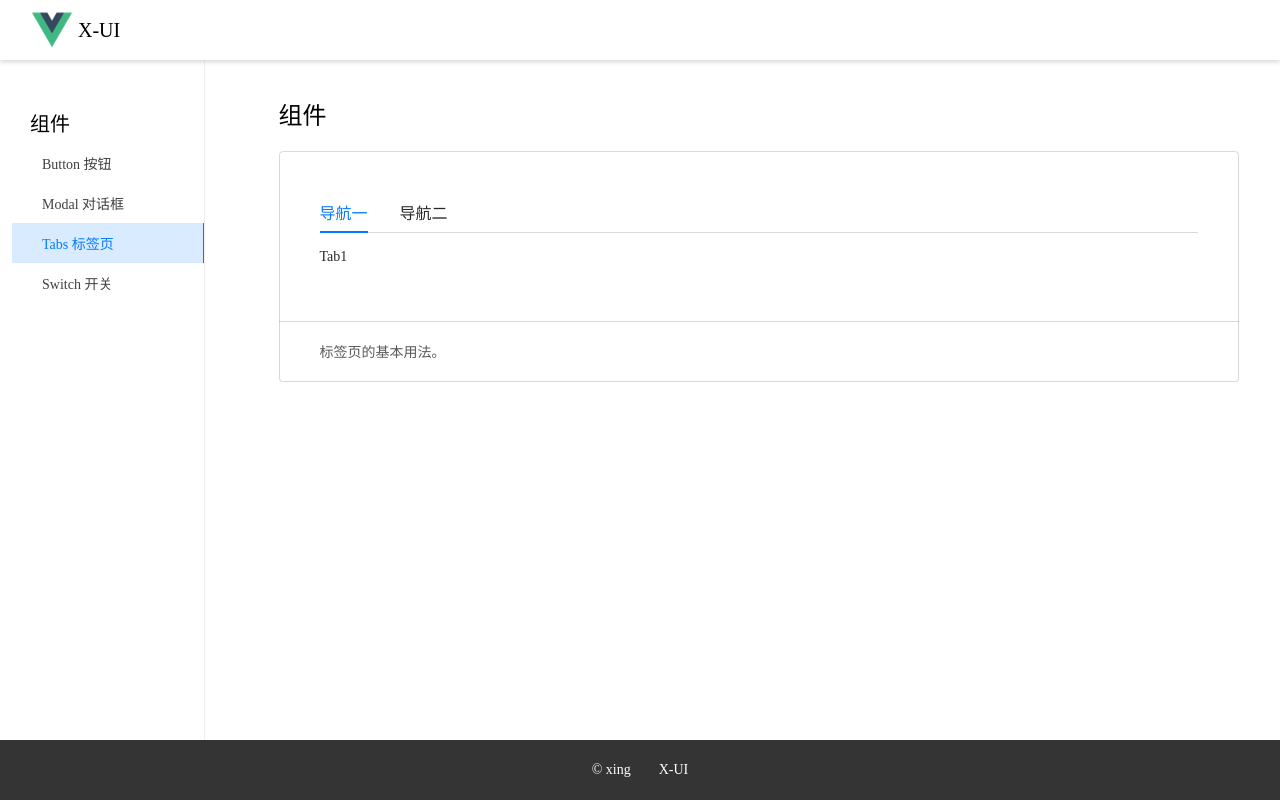
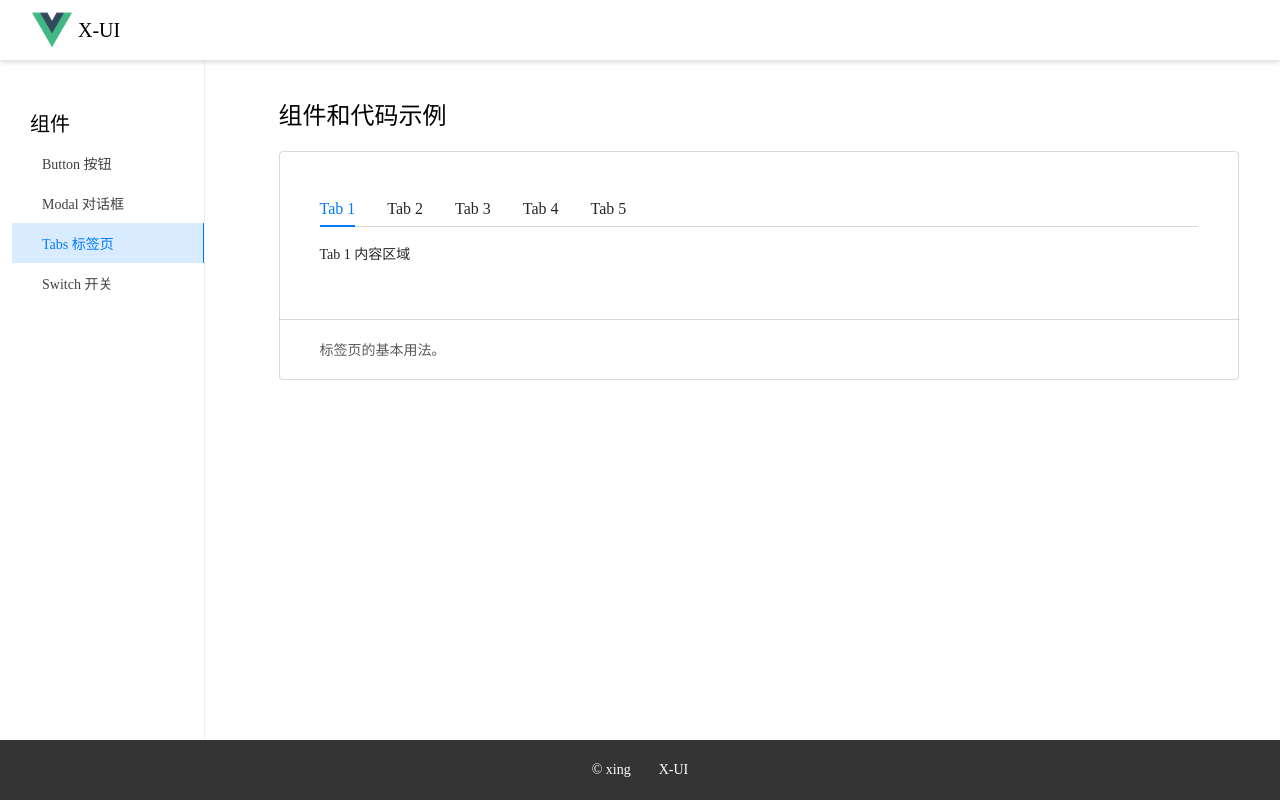
Before and after one commit to wuwenxing0912/vue3-ui, a Vue app: page /#/components/tabs in a window 1280 px wide. Built offline with nearby package versions, Linux system fonts and the light colour scheme.

Commit message:
完善 展示示例

```diff
--- a/src/components/Tabs/example/TabsDefault.vue
+++ b/src/components/Tabs/example/TabsDefault.vue
@@ -1,8 +1,11 @@
 <template>
-  <Example title="组件" description="标签页的基本用法。" :code="code">
+  <Example title="组件和代码示例" description="标签页的基本用法。" :code="code">
     <Tabs v-model:selected="selected" style="width: 100%">
-      <Tab title="导航一">Tab1</Tab>
-      <Tab title="导航二">Tab2</Tab>
+      <Tab title="Tab 1">Tab 1 内容区域</Tab>
+      <Tab title="Tab 2">Tab 2 内容区域</Tab>
+      <Tab title="Tab 3">Tab 3 内容区域</Tab>
+      <Tab title="Tab 4">Tab 4 内容区域</Tab>
+      <Tab title="Tab 5">Tab 5 内容区域</Tab>
     </Tabs>
   </Example>
 </template>
@@ -15,7 +18,7 @@ import Example from "../../utils/Example.vue";
 export default {
   components: { Tabs, Tab, Example },
   setup() {
-    const selected = ref("导航一");
+    const selected = ref("Tab 1");
     const code =
       `<template>
   <Tabs v-model:selected="selected">
```
